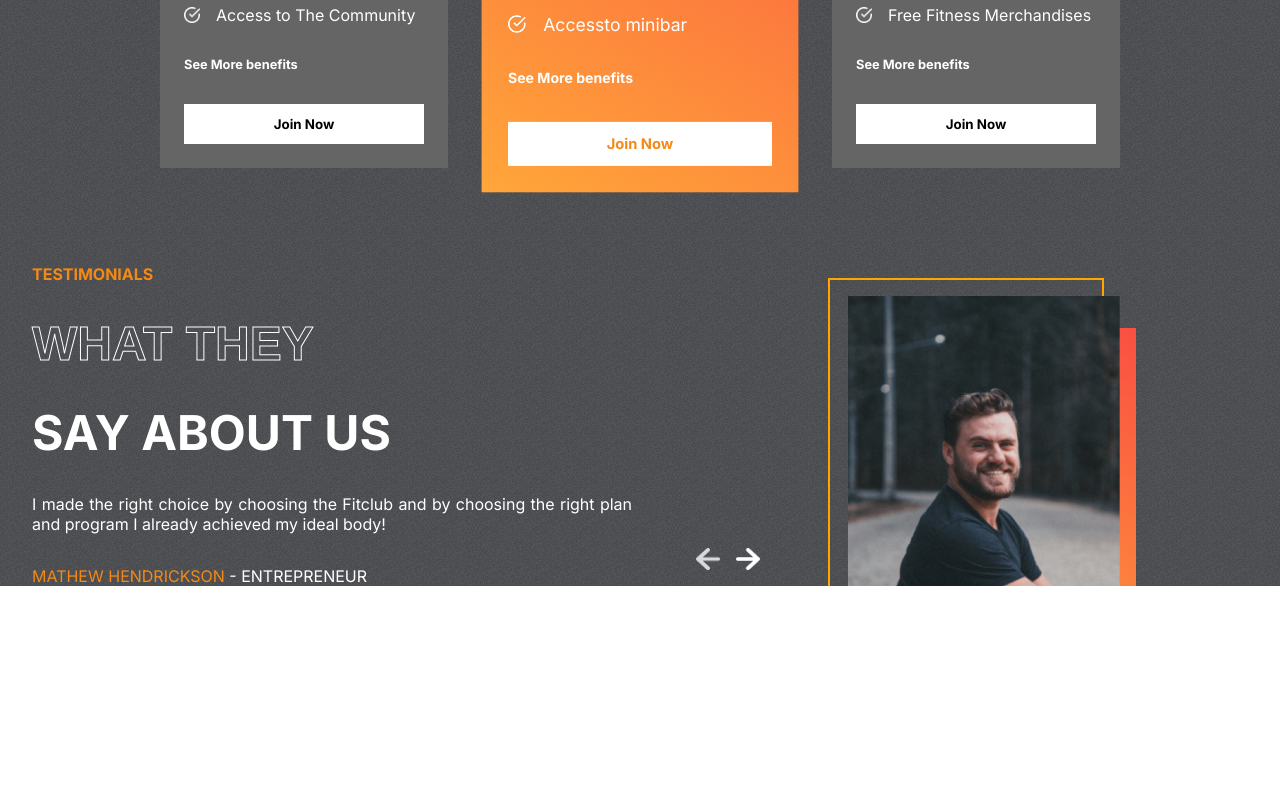
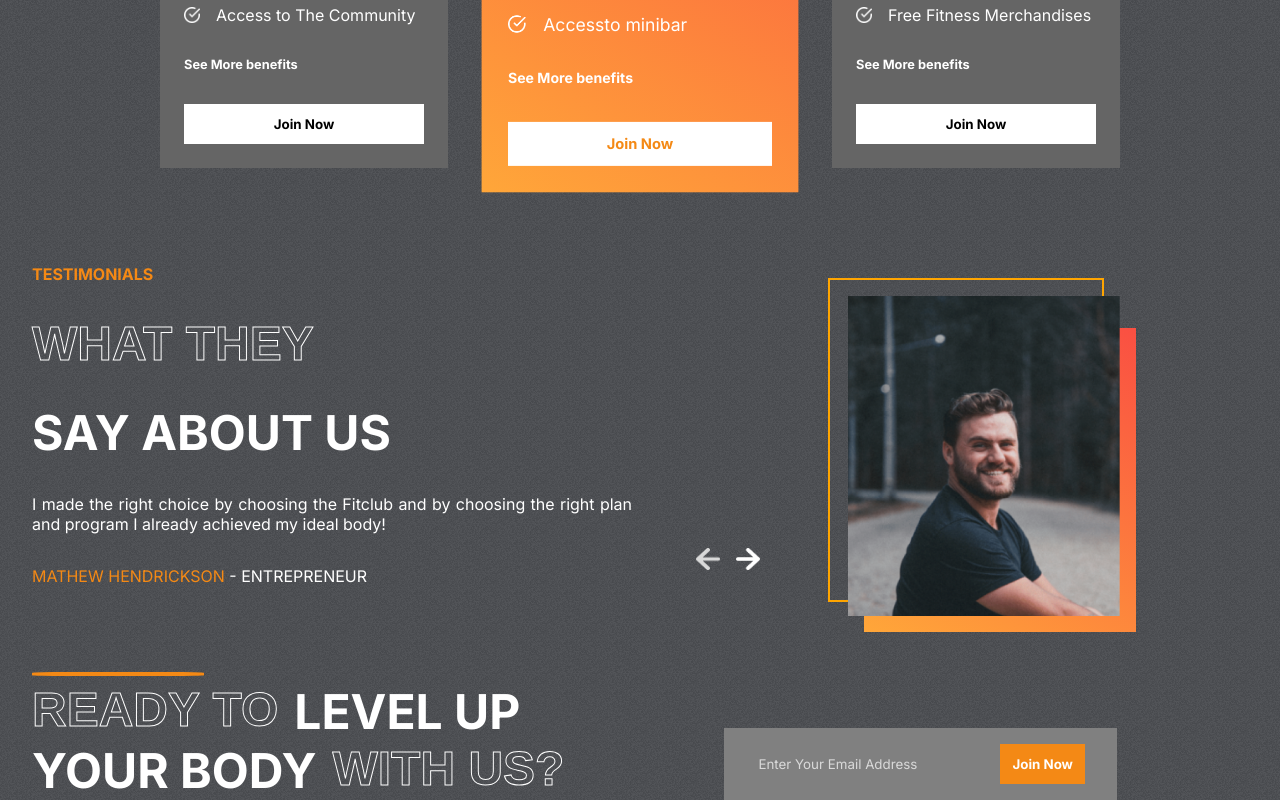
Before and after one commit to 11saran/FitnessWebsite, a React (Create React App) app: page / in a window 1280 px wide. Shown: the part 2268-3068 px from the top of the page. Before the commit the page ends 2854 px from the top, so only its background shows below. Built offline with nearby package versions, Linux system fonts and the light colour scheme.

Commit message:
Add Join component with layout, styling, and email subscription functionality

```diff
--- a/src/App.js
+++ b/src/App.js
@@ -1,5 +1,6 @@
 import './App.css';
 import Hero from './components/Hero/Hero';
+import Join from './components/Join/Join';
 import Plans from './components/Plans/Plans';
 import Programs from './components/Programs/Programs';
 import Reasons from './components/Reasons/Reasons';
@@ -13,6 +14,7 @@ function App() {
           <Reasons/>
           <Plans/>
           <Testimonials/>
+          <Join/>
     </div>
   );
 }
--- /dev/null
+++ b/src/components/Join/Join.css
@@ -0,0 +1,54 @@
+.Join{
+display: flex;
+padding: 0 2rem;
+gap: 10rem;
+}
+
+.left-j{
+    color: white;
+    font-size: 3rem;
+    font-weight: bold;
+    text-transform: uppercase;
+    position: relative;
+}
+.left-j>hr{
+position: absolute;
+width: 10.5rem;
+border: 2px solid var(--orange);
+border-radius: 20%;
+margin: -10px 0;
+}
+
+.left-j>div{
+    display:flex;
+    gap:1rem;
+}
+
+.right-j{
+    display: flex;
+    justify-content: center;
+    align-items: flex-end;
+}
+
+.email-container{
+    display: flex;
+    gap: 3rem;
+    background-color: gray;
+    padding: 1rem 2rem;
+}
+
+.email-container>input{
+    background-color: transparent;
+    border: none;
+    outline: none;
+    color: var(--lightgray);
+}
+
+::placeholder{
+    color: var(--lightgray);
+}
+
+.btn-join{
+    background: var(--orange);
+    color: white;
+}
--- /dev/null
+++ b/src/components/Join/Join.jsx
@@ -0,0 +1,28 @@
+import React from "react";
+import "./Join.css";
+
+function Join() {
+  return (
+    <div className="Join" id="jooin-us">
+      <div className="left-j">
+      <hr/>
+        <div>
+          <span className="stroke-text">Ready to</span>
+          <span>Level up</span>
+        </div>
+        <div>
+          <span>your body</span>
+          <span className="stroke-text">with us?</span>
+        </div>
+      </div>
+      <div className="right-j">
+        <form action="" className="email-container">
+          <input type="email" name="user_email" placeholder="Enter Your Email Address" />
+          <button className="btn btn-join">Join Now</button>
+        </form>
+      </div>
+    </div>
+  );
+}
+
+export default Join;
```
